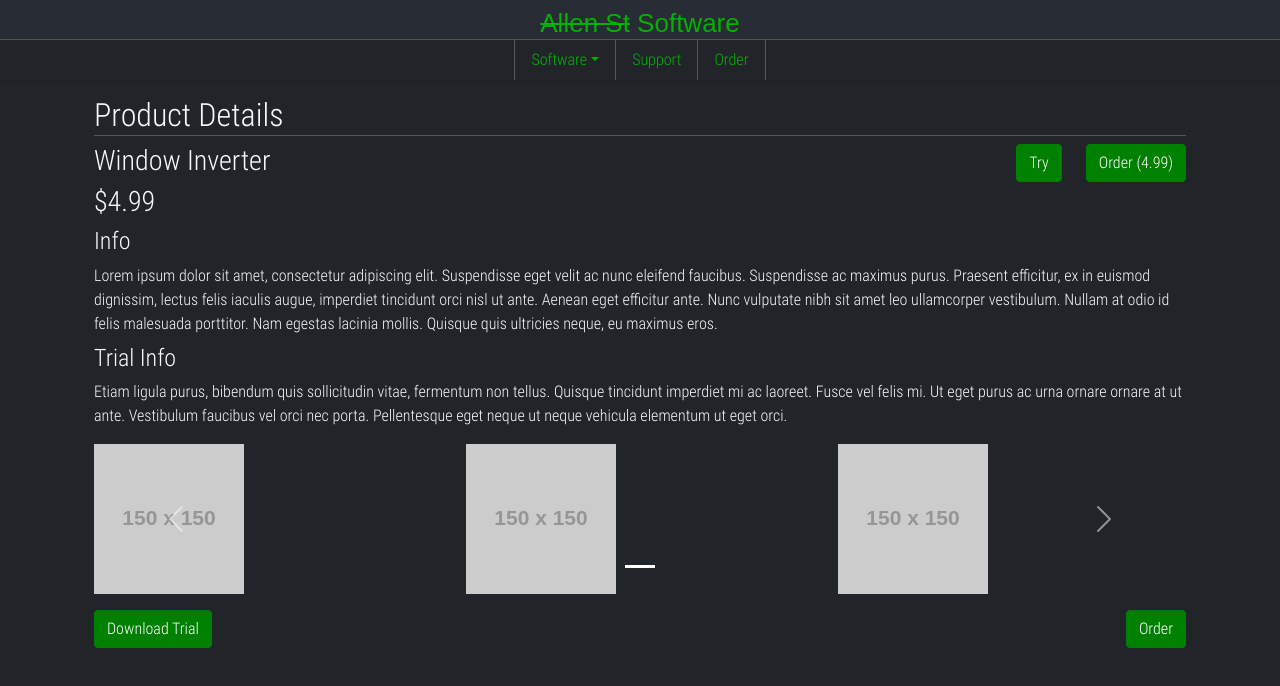
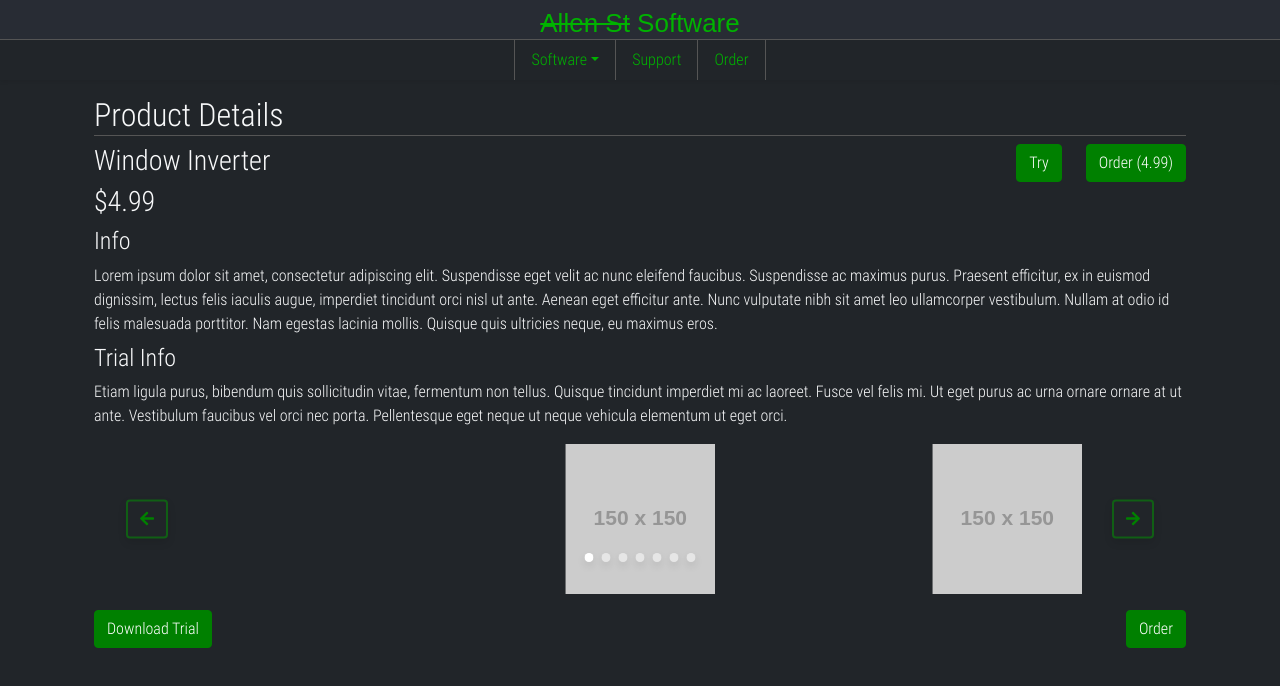
Before and after one commit to jmash/ds_studio, a React (Create React App) app in the folder client/: page /productdetails in a window 1280 px wide. Shown: the top 686 px of the page. Built offline with nearby package versions, Linux system fonts and the light colour scheme.

Commit message:
:construction: added Glide slideshow

```diff
--- a/client/src/routes/ProductDetails/ProductDetails.js
+++ b/client/src/routes/ProductDetails/ProductDetails.js
@@ -1,6 +1,19 @@
-import { Container, Row, Col, Button, Carousel } from 'react-bootstrap';
+import React, { useRef, useEffect } from 'react';
+import { FontAwesomeIcon } from '@fortawesome/react-fontawesome';
+import { faArrowLeft, faArrowRight } from '@fortawesome/free-solid-svg-icons';
+import { Container, Row, Col, Button } from 'react-bootstrap';
+import Glide from '@glidejs/glide';
 
 export default function ProductDetails() {
+    useEffect(() => {
+        new Glide('.glide', {
+            type: 'slider',
+            startAt: 0,
+            perView: 3,
+            focusAt: 'center'
+        }).mount();
+    });
+
     return (
       <main className="py-3 text-center text-md-start">
           <Container>
@@ -24,7 +37,7 @@ export default function ProductDetails() {
             <Row>
                 <Col>
                     <h4>Info</h4>
-                    <section className="">
+                    <section>
                         Lorem ipsum dolor sit amet, consectetur adipiscing elit. Suspendisse eget velit ac nunc eleifend faucibus. Suspendisse ac maximus purus. Praesent efficitur, ex in euismod dignissim, lectus felis iaculis augue, imperdiet tincidunt orci nisl ut ante. Aenean eget efficitur ante. Nunc vulputate nibh sit amet leo ullamcorper vestibulum. Nullam at odio id felis malesuada porttitor. Nam egestas lacinia mollis. Quisque quis ultricies neque, eu maximus eros.
                     </section>
                 </Col>
@@ -36,35 +49,42 @@ export default function ProductDetails() {
                         Etiam ligula purus, bibendum quis sollicitudin vitae, fermentum non tellus. Quisque tincidunt imperdiet mi ac laoreet. Fusce vel felis mi. Ut eget purus ac urna ornare ornare at ut ante. Vestibulum faucibus vel orci nec porta. Pellentesque eget neque ut neque vehicula elementum ut eget orci.
                     </section>
                 </Col>
-            </Row>
-            <Row className="mt-3">
-                <Col>
-                    <Carousel>
-                        <Carousel.Item>
-                            <Row>
-                                <Col>
-                                    <img
-                                        src="https://via.placeholder.com/150"
-                                        alt="First slide"
-                                    ></img>
-                                </Col>
-                                <Col>
-                                    <img c
-                                        src="https://via.placeholder.com/150"
-                                        alt="Second slide"
-                                    ></img>
-                                </Col>
-                                <Col>
-                                    <img
-                                        src="https://via.placeholder.com/150"
-                                        alt="Second slide"
-                                    ></img>
-                                </Col>
-                            </Row>
-                        </Carousel.Item>
-                    </Carousel>
-                </Col>
-            </Row>
+                </Row>
+                <Row className="mt-3">
+                    <Col>
+                        <div className="glide">
+                            <div className="glide__track" data-glide-el="track">
+                                <ul className="glide__slides">
+                                    <li className="glide__slide"><img src="https://via.placeholder.com/150" alt="Window Inverter Thumbnail"/></li>
+                                    <li className="glide__slide"><img src="https://via.placeholder.com/150" alt="Window Inverter Thumbnail"/></li>
+                                    <li className="glide__slide"><img src="https://via.placeholder.com/150" alt="Window Inverter Thumbnail"/></li>
+                                    <li className="glide__slide"><img src="https://via.placeholder.com/150" alt="Window Inverter Thumbnail"/></li>
+                                    <li className="glide__slide"><img src="https://via.placeholder.com/150" alt="Window Inverter Thumbnail"/></li>
+                                    <li className="glide__slide"><img src="https://via.placeholder.com/150" alt="Window Inverter Thumbnail"/></li>
+                                    <li className="glide__slide"><img src="https://via.placeholder.com/150" alt="Window Inverter Thumbnail"/></li>
+                                </ul>
+                            </div>
+                            <div className="glide__arrows" data-glide-el="controls">
+                                <button className="glide__arrow glide__arrow--left" data-glide-dir="<">
+                                    <FontAwesomeIcon icon={faArrowLeft} />
+                                </button>
+                                <button className="glide__arrow glide__arrow--right" data-glide-dir=">">
+                                    <FontAwesomeIcon icon={faArrowRight} />
+                                </button>
+                            </div>
+                            <div className="glide__bullets" data-glide-el="controls[nav]">
+                                <button className="glide__bullet" data-glide-dir="=0"></button>
+                                <button className="glide__bullet" data-glide-dir="=1"></button>
+                                <button className="glide__bullet" data-glide-dir="=2"></button>
+                                <button className="glide__bullet" data-glide-dir="=3"></button>
+                                <button className="glide__bullet" data-glide-dir="=4"></button>
+                                <button className="glide__bullet" data-glide-dir="=5"></button>
+                                <button className="glide__bullet" data-glide-dir="=6"></button>
+
+                            </div>
+                        </div>
+                    </Col>
+                </Row>
             <Row className="mt-3">
                 <Col className="text-start">
                     <Button>Download Trial</Button>
```
